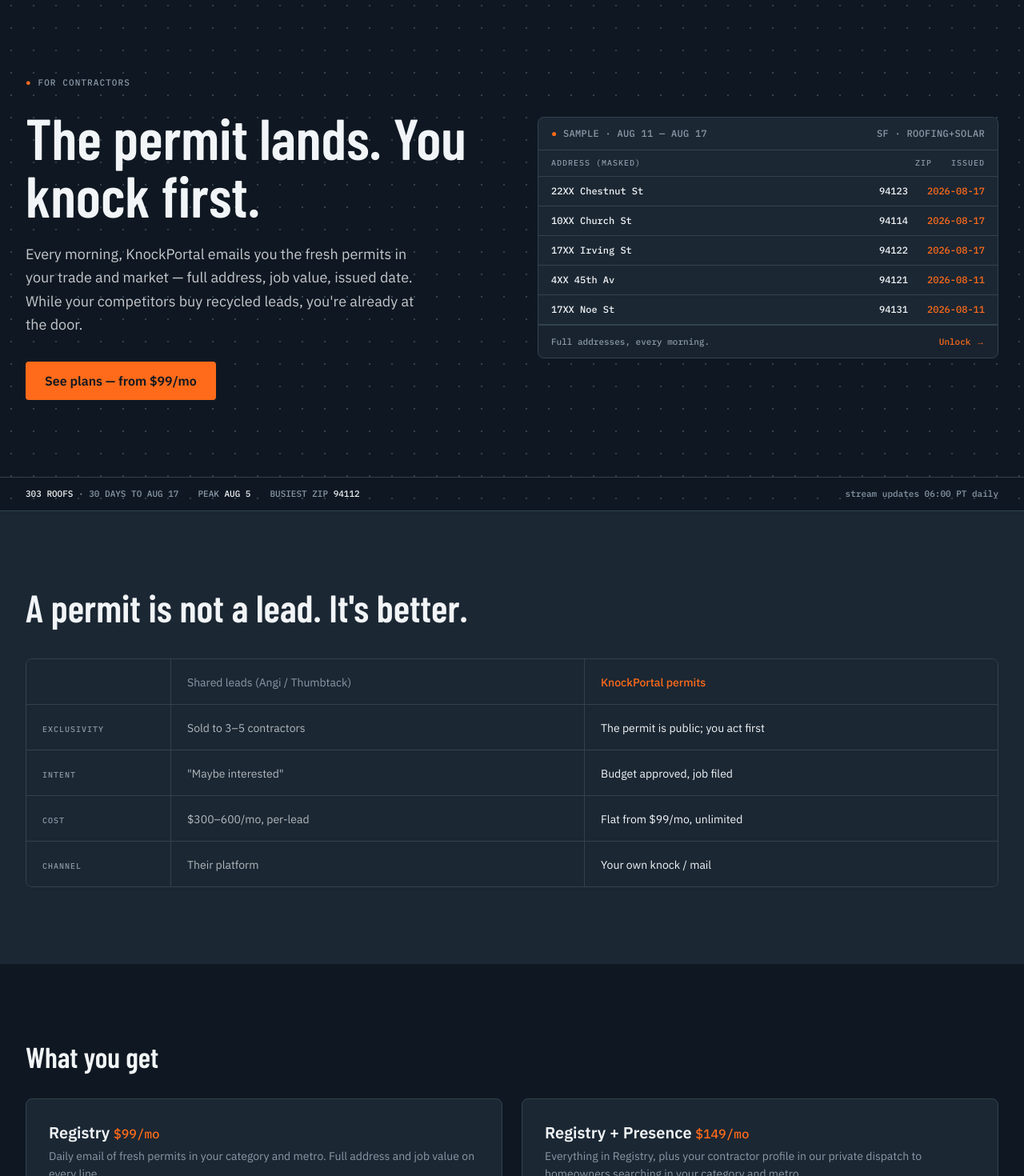
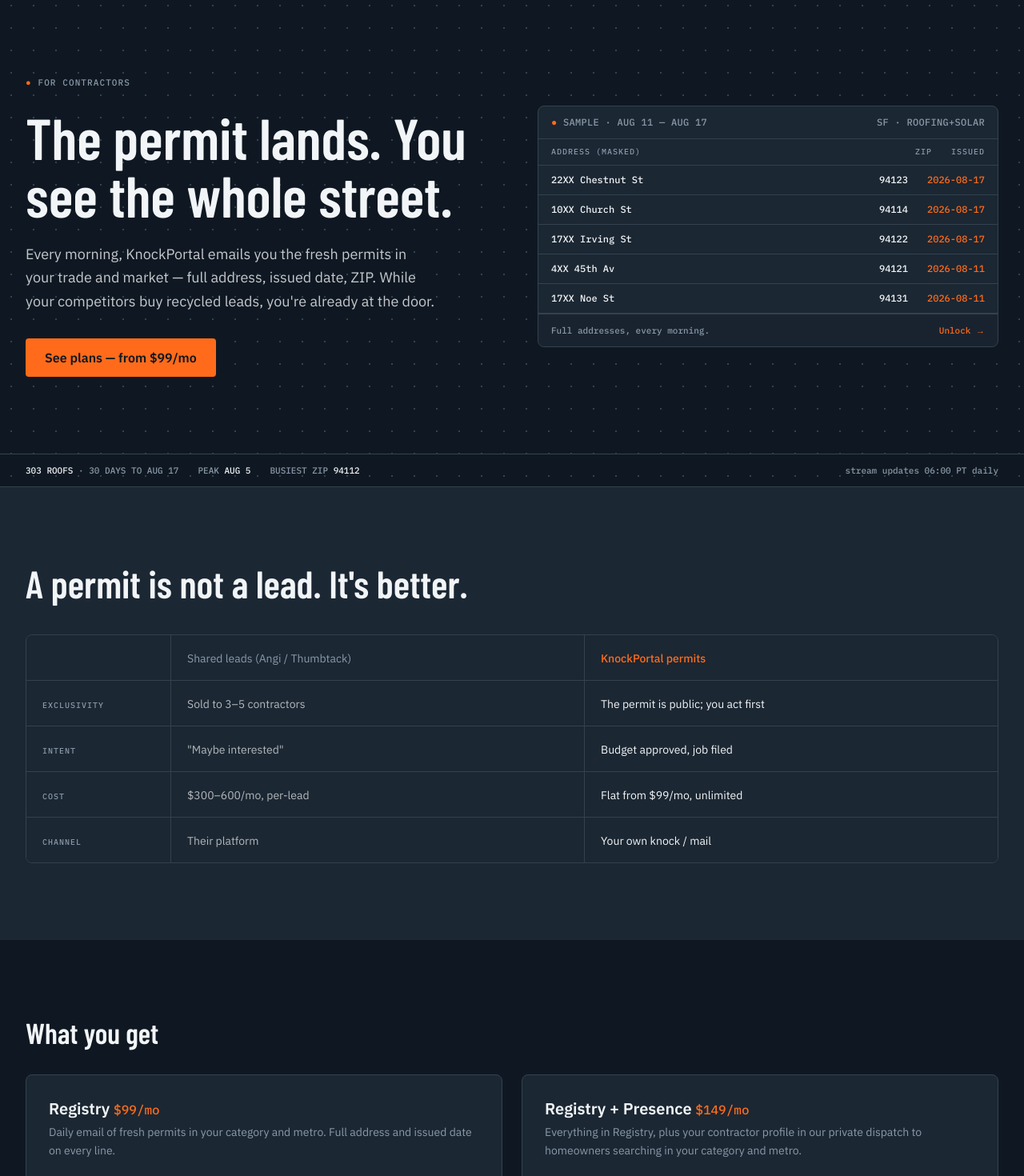
Before and after one commit to KnockPortal/knockportal-site, a Next.js app: page /contractors in a window 1280 px wide. Shown: the part 100-1570 px from the top of the page at 80% size. Built offline with nearby package versions, Linux system fonts and the light colour scheme.

Commit message:
site: align /contractors with cluster framing; drop job-value and knock-first claims

```diff
--- a/app/contractors/page.tsx
+++ b/app/contractors/page.tsx
@@ -44,11 +44,11 @@ export default function ContractorsPage() {
                 <span className="text-orange">●</span> FOR CONTRACTORS
               </p>
               <h1 className="font-display text-5xl sm:text-6xl lg:text-7xl text-hail leading-[1.0] mb-6">
-                The permit lands. You knock first.
+                The permit lands. You see the whole street.
               </h1>
               <p className="text-hail/80 text-lg leading-relaxed mb-8 max-w-lg">
                 Every morning, KnockPortal emails you the fresh permits in your trade and market —
-                full address, job value, issued date. While your competitors buy recycled leads,
+                full address, issued date, ZIP. While your competitors buy recycled leads,
                 you&apos;re already at the door.
               </p>
               <Link
@@ -114,7 +114,7 @@ export default function ContractorsPage() {
               <span className="text-orange font-mono text-base font-medium">$99/mo</span>
             </h3>
             <p className="text-muted text-sm leading-relaxed">
-              Daily email of fresh permits in your category and metro. Full address and job value on
+              Daily email of fresh permits in your category and metro. Full address and issued date on
               every line.
             </p>
           </div>
```
